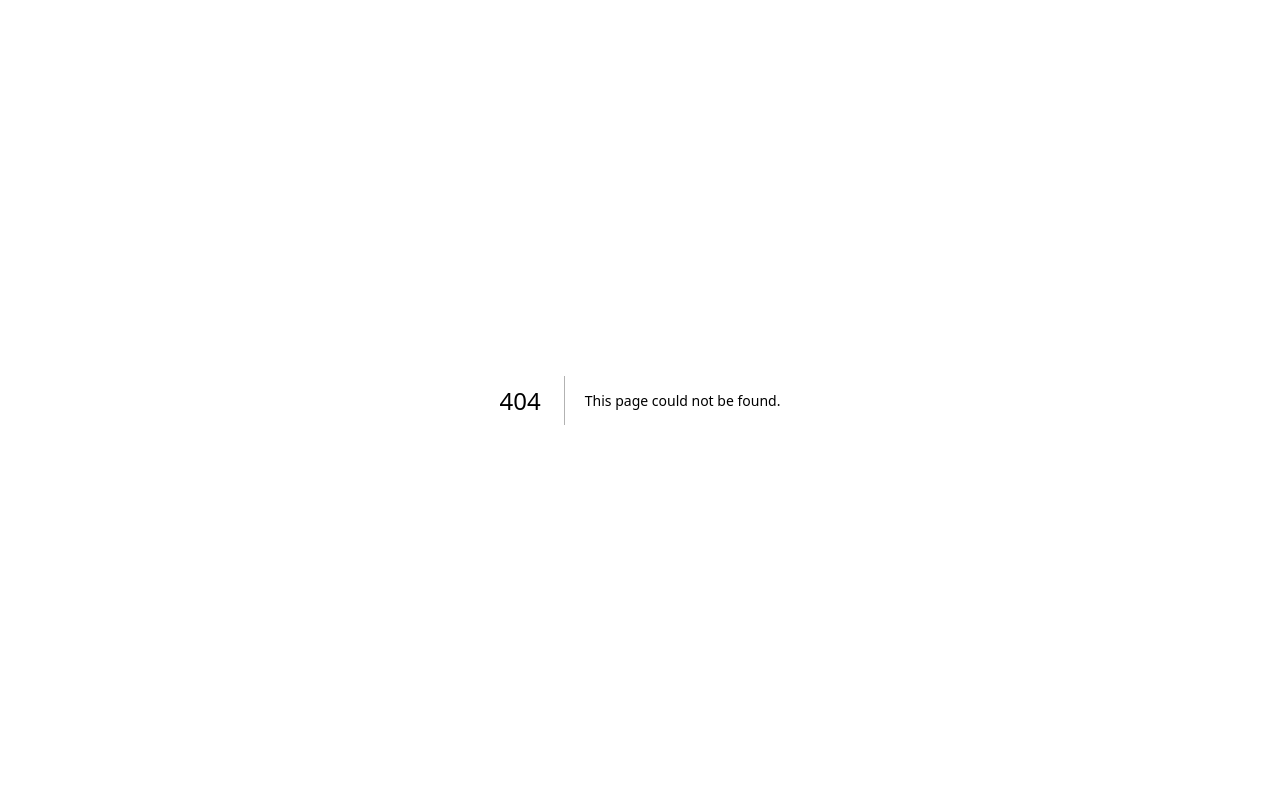
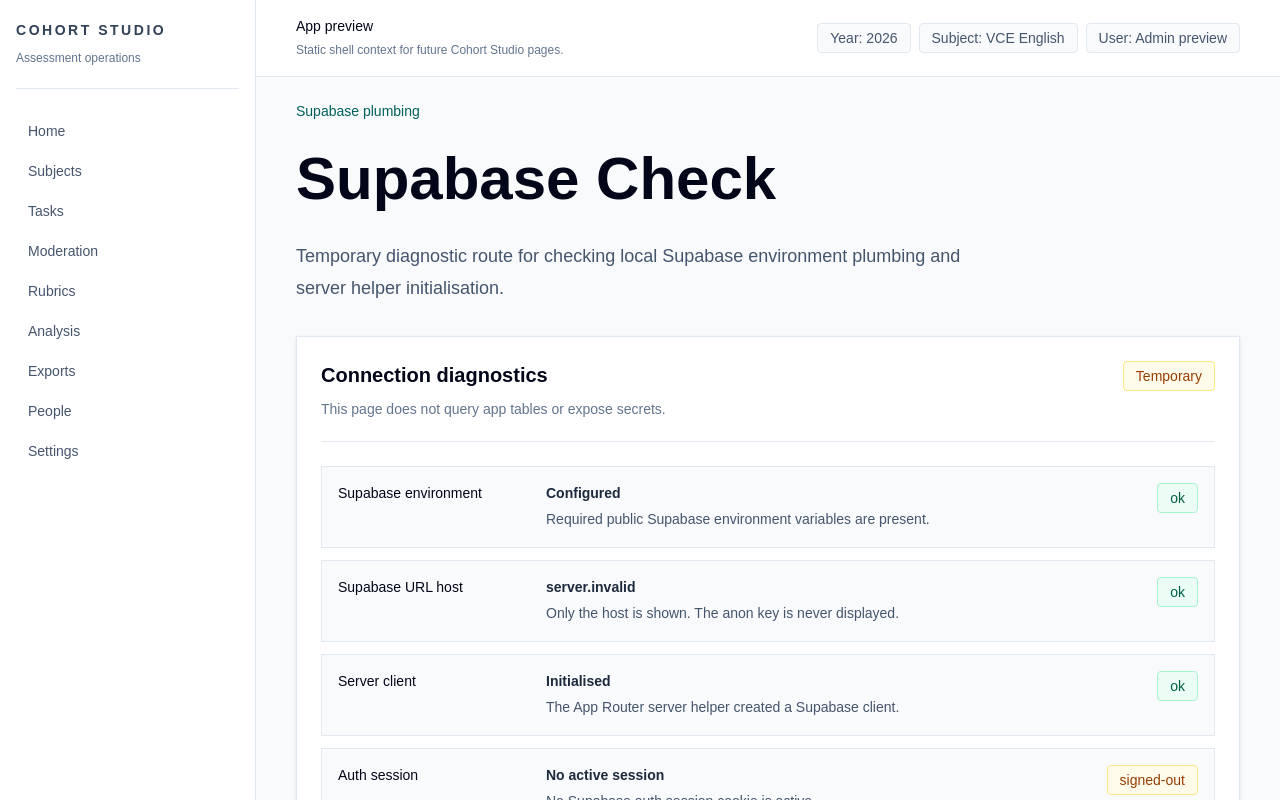
Before and after one commit to Lachlan888/cohort-studio, a Next.js app: page /supabase-check in a window 1280 px wide. Before the commit this address had no page. Shown: the top 800 px of the page. Built offline with nearby package versions, Linux system fonts and the light colour scheme; no server answers.

Commit message:
Add Supabase connection check

```diff
--- /dev/null
+++ b/app/supabase-check/page.tsx
@@ -0,0 +1,184 @@
+import { AppShell } from "../../components/layout/app-shell";
+import { PageHeader } from "../../components/layout/page-header";
+import { Badge } from "../../components/ui/badge";
+import { Card } from "../../components/ui/card";
+
+export const dynamic = "force-dynamic";
+
+type DiagnosticStatus = "failed" | "missing" | "ok" | "signed-in" | "signed-out";
+
+type DiagnosticItem = {
+  detail: string;
+  label: string;
+  status: DiagnosticStatus;
+  value: string;
+};
+
+function getSupabaseHost() {
+  const supabaseUrl = process.env.NEXT_PUBLIC_SUPABASE_URL;
+
+  if (!supabaseUrl) {
+    return "Not available";
+  }
+
+  try {
+    return new URL(supabaseUrl).host;
+  } catch {
+    return "Invalid URL";
+  }
+}
+
+function getStatusVariant(status: DiagnosticStatus) {
+  if (status === "failed" || status === "missing") {
+    return "danger";
+  }
+
+  if (status === "signed-out") {
+    return "warning";
+  }
+
+  return "success";
+}
+
+function getErrorMessage(error: unknown) {
+  if (error instanceof Error) {
+    return error.message;
+  }
+
+  return "Unknown Supabase diagnostic error.";
+}
+
+async function getDiagnostics(): Promise<DiagnosticItem[]> {
+  const hasSupabaseUrl = Boolean(process.env.NEXT_PUBLIC_SUPABASE_URL);
+  const hasSupabaseAnonKey = Boolean(process.env.NEXT_PUBLIC_SUPABASE_ANON_KEY);
+  const environmentConfigured = hasSupabaseUrl && hasSupabaseAnonKey;
+
+  const diagnostics: DiagnosticItem[] = [
+    {
+      detail: environmentConfigured
+        ? "Required public Supabase environment variables are present."
+        : "Add NEXT_PUBLIC_SUPABASE_URL and NEXT_PUBLIC_SUPABASE_ANON_KEY to .env.local.",
+      label: "Supabase environment",
+      status: environmentConfigured ? "ok" : "missing",
+      value: environmentConfigured ? "Configured" : "Missing",
+    },
+    {
+      detail: "Only the host is shown. The anon key is never displayed.",
+      label: "Supabase URL host",
+      status: hasSupabaseUrl ? "ok" : "missing",
+      value: getSupabaseHost(),
+    },
+  ];
+
+  try {
+    const { createClient } = await import("../../lib/supabase/server");
+    const supabase = await createClient();
+
+    diagnostics.push({
+      detail: "The App Router server helper created a Supabase client.",
+      label: "Server client",
+      status: "ok",
+      value: "Initialised",
+    });
+
+    const { data, error } = await supabase.auth.getSession();
+
+    if (error) {
+      diagnostics.push({
+        detail: error.message,
+        label: "Auth session",
+        status: "failed",
+        value: "Failed",
+      });
+    } else {
+      diagnostics.push({
+        detail: data.session
+          ? "A Supabase auth session cookie is available."
+          : "No Supabase auth session cookie is active.",
+        label: "Auth session",
+        status: data.session ? "signed-in" : "signed-out",
+        value: data.session ? "Signed in" : "No active session",
+      });
+    }
+  } catch (error) {
+    diagnostics.push({
+      detail: getErrorMessage(error),
+      label: "Server client",
+      status: "failed",
+      value: "Failed",
+    });
+
+    diagnostics.push({
+      detail: "Auth session was not checked because the server client failed.",
+      label: "Auth session",
+      status: "failed",
+      value: "Not checked",
+    });
+  }
+
+  return diagnostics;
+}
+
+export default async function SupabaseCheckPage() {
+  const diagnostics = await getDiagnostics();
+
+  return (
+    <AppShell activeHref="/supabase-check">
+      <PageHeader
+        description="Temporary diagnostic route for checking local Supabase environment plumbing and server helper initialisation."
+        eyebrow="Supabase plumbing"
+        title="Supabase Check"
+      />
+
+      <Card as="section">
+        <div className="mb-6 border-b border-slate-200 pb-5">
+          <div className="flex flex-wrap items-start justify-between gap-4">
+            <div>
+              <h2 className="text-xl font-semibold text-slate-950">
+                Connection diagnostics
+              </h2>
+              <p className="mt-2 text-sm leading-6 text-slate-500">
+                This page does not query app tables or expose secrets.
+              </p>
+            </div>
+            <Badge variant="warning">Temporary</Badge>
+          </div>
+        </div>
+
+        <div className="grid gap-3">
+          {diagnostics.map((item) => (
+            <div
+              className="grid gap-4 border border-slate-200 bg-slate-50 p-4 sm:grid-cols-[12rem_1fr_auto] sm:items-start"
+              key={item.label}
+            >
+              <div className="text-sm font-medium text-slate-950">
+                {item.label}
+              </div>
+              <div>
+                <div className="text-sm font-semibold text-slate-800">
+                  {item.value}
+                </div>
+                <p className="mt-1 text-sm leading-6 text-slate-600">
+                  {item.detail}
+                </p>
+              </div>
+              <Badge variant={getStatusVariant(item.status)}>
+                {item.status}
+              </Badge>
+            </div>
+          ))}
+        </div>
+      </Card>
+
+      <Card as="section">
+        <h2 className="text-lg font-semibold text-slate-950">
+          Removal note
+        </h2>
+        <p className="mt-3 text-sm leading-6 text-slate-600">
+          This route is a temporary Phase 0 diagnostic and should be removed
+          after Supabase environment and server-client plumbing are confirmed.
+        </p>
+      </Card>
+    </AppShell>
+  );
+}
```
